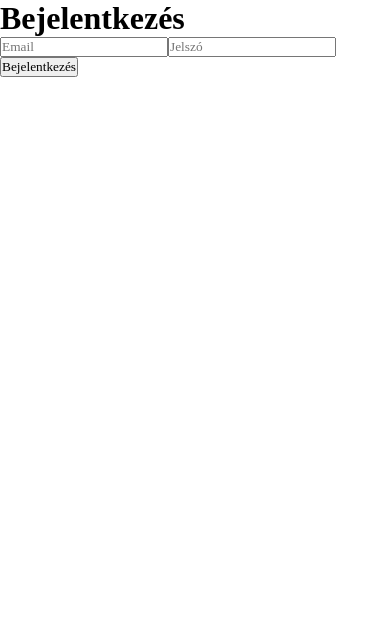
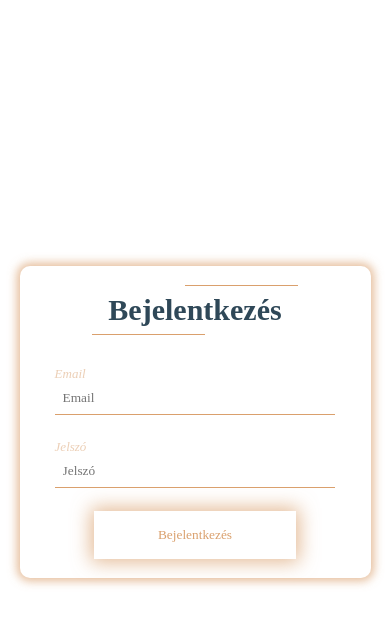
Before and after one commit to palyikris/dreamcomplex, a Next.js app: page /auth/login in a window 390 px wide. Shown: the top 624 px of the page. Built offline with nearby package versions, Linux system fonts and the light colour scheme; a web font is replaced by a local one.

Commit message:
login and reservations styling done

```diff
--- a/app/auth/login/page.js
+++ b/app/auth/login/page.js
@@ -1,7 +1,12 @@
 "use client";
 
 import AuthPage from "@/components/auth/page";
+import styles from "./page.module.css";
 
 export default function LoginPage() {
-  return <AuthPage isLogin={true} />;
+  return (
+    <div className={styles.container}>
+      <AuthPage isLogin={true} />
+    </div>
+  );
 }
--- /dev/null
+++ b/app/auth/login/page.module.css
@@ -0,0 +1,8 @@
+.container {
+  display: flex;
+  justify-content: center;
+  align-items: center;
+  width: 100%;
+  flex-direction: row;
+  height: 100vh;
+}/*# sourceMappingURL=page.module.css.map */
--- /dev/null
+++ b/app/auth/login/page.module.scss
@@ -0,0 +1,7 @@
+@import "../../../uniform/style.module";
+
+
+.container {
+    @include centerDiv(row);
+    height: 100vh;
+}
--- a/app/reservations/page.js
+++ b/app/reservations/page.js
@@ -40,7 +40,7 @@ export default function ReservationsPage() {
 
   return (
     <div className={styles.container}>
-      <button className={styles.logout}>
+      <button className={styles.logout} onClick={handleLogout}>
         <svg
           xmlns="http://www.w3.org/2000/svg"
           viewBox="0 0 24 24"
--- a/app/reservations/page.module.css
+++ b/app/reservations/page.module.css
@@ -114,7 +114,7 @@
   color: white;
 }
 .container .typeTitle {
-  font-size: 20px;
+  font-size: 30px;
   color: #2f4858;
   position: relative;
   margin-right: 5rem;
--- a/app/reservations/page.module.scss
+++ b/app/reservations/page.module.scss
@@ -83,7 +83,7 @@
     }
 
     .typeTitle {
-        @include MyTitle(20px);
+        @include MyTitle(30px);
         margin: 0;
         margin-top: 10vmin;
     }
--- a/components/auth/page.js
+++ b/components/auth/page.js
@@ -7,6 +7,7 @@ import {
 import { useState } from "react";
 import { useRouter } from "next/navigation";
 import { auth } from "@/firebaseConfig";
+import styles from "./page.module.css";
 
 export default function AuthPage(props) {
   let router = useRouter();
@@ -47,20 +48,27 @@ export default function AuthPage(props) {
         onSubmit={e => {
           handleAuth(e, true);
         }}
+        className={styles.form}
       >
         <h1>Bejelentkezés</h1>
+        <div className={styles.input}>
+          <p htmlFor="">Email</p>
           <input
             type="text"
             placeholder="Email"
             value={email}
             onChange={event => setEmail(event.target.value)}
           />
+        </div>
+        <div className={styles.input}>
+          <p htmlFor="">Jelszó</p>
           <input
             type="password"
             placeholder="Jelszó"
             value={password}
             onChange={event => setPassword(event.target.value)}
           />
+        </div>
         <button type="submit">Bejelentkezés</button>
         <p>
           {error}
--- /dev/null
+++ b/components/auth/page.module.css
@@ -0,0 +1,186 @@
+.form {
+  display: flex;
+  justify-content: center;
+  align-items: center;
+  width: 100%;
+  flex-direction: row;
+  margin: 1rem 0;
+  display: flex;
+  justify-content: center;
+  align-items: center;
+  width: 100%;
+  flex-direction: column;
+  box-shadow: 0 0 10px 3px rgba(218, 160, 109, 0.7);
+  width: 50%;
+  border-radius: 10px;
+  padding: 5vmin 0;
+}
+.form svg {
+  width: 2rem;
+  margin-right: 1rem;
+  color: #daa06d;
+}
+.form .input {
+  display: flex;
+  justify-content: center;
+  align-items: center;
+  width: 100%;
+  flex-direction: column;
+  width: 60%;
+}
+.form .input p {
+  width: 100%;
+  text-align: left;
+  color: rgba(218, 160, 109, 0.5);
+  font-size: small;
+  font-style: italic;
+}
+.form .input input {
+  width: 100%;
+  padding: 0.5rem;
+  border: none;
+  border-bottom: 1.5px solid #daa06d;
+  color: #daa06d;
+}
+.form h1 {
+  font-size: 60px;
+  color: #2f4858;
+  position: relative;
+  margin-right: 5rem;
+  padding: 0.5rem 1rem;
+  margin: 0;
+  margin-bottom: 10vmin;
+}
+.form h1::before {
+  content: "";
+  position: absolute;
+  z-index: 10;
+  width: 55%;
+  right: 0;
+  top: 0;
+  background-color: #daa06d;
+  height: 1px;
+}
+.form h1::after {
+  content: "";
+  position: absolute;
+  z-index: 10;
+  width: 55%;
+  left: 0;
+  bottom: 0;
+  background-color: #daa06d;
+  height: 1px;
+}
+.form div {
+  margin: 3vmin 0;
+}
+.form button {
+  margin-top: 3vmin;
+  background-color: transparent;
+  border: none;
+  position: relative;
+  padding: 1rem 4rem;
+  color: #daa06d;
+  transition: all 0.6s;
+}
+.form button::after {
+  content: "";
+  position: absolute;
+  z-index: -1;
+  top: 0;
+  left: 0;
+  width: 100%;
+  height: 100%;
+  box-shadow: 0px 0px 19px 3px rgba(218, 160, 109, 0.75);
+  transition: all 0.6s;
+}
+.form button:hover {
+  color: white;
+  cursor: pointer;
+}
+.form button:hover::after {
+  background-color: #daa06d;
+  transform: skewX(-10deg);
+  box-shadow: none;
+}
+
+@media only screen and (max-width: 1010px) {
+  .form h1 {
+    font-size: 40px;
+    color: #2f4858;
+    position: relative;
+    margin-right: 5rem;
+    padding: 0.5rem 1rem;
+    margin: 0;
+    margin-bottom: 5vmin;
+  }
+  .form h1::before {
+    content: "";
+    position: absolute;
+    z-index: 10;
+    width: 55%;
+    right: 0;
+    top: 0;
+    background-color: #daa06d;
+    height: 1px;
+  }
+  .form h1::after {
+    content: "";
+    position: absolute;
+    z-index: 10;
+    width: 55%;
+    left: 0;
+    bottom: 0;
+    background-color: #daa06d;
+    height: 1px;
+  }
+}
+@media only screen and (max-width: 675px) {
+  .form {
+    width: 80%;
+  }
+  .form h1 {
+    margin: 0;
+    margin-bottom: 5vmin;
+  }
+  .form .input {
+    width: 80%;
+  }
+}
+@media only screen and (max-width: 420px) {
+  .form {
+    width: 90%;
+  }
+  .form h1 {
+    font-size: 30px;
+    color: #2f4858;
+    position: relative;
+    margin-right: 5rem;
+    padding: 0.5rem 1rem;
+    margin: 0;
+    margin-bottom: 5vmin;
+  }
+  .form h1::before {
+    content: "";
+    position: absolute;
+    z-index: 10;
+    width: 55%;
+    right: 0;
+    top: 0;
+    background-color: #daa06d;
+    height: 1px;
+  }
+  .form h1::after {
+    content: "";
+    position: absolute;
+    z-index: 10;
+    width: 55%;
+    left: 0;
+    bottom: 0;
+    background-color: #daa06d;
+    height: 1px;
+  }
+  .form .input {
+    width: 80%;
+  }
+}/*# sourceMappingURL=page.module.css.map */
--- /dev/null
+++ b/components/auth/page.module.scss
@@ -0,0 +1,70 @@
+@import "../../uniform/style.module";
+
+
+.form {
+    @include DataSection();
+
+    @include centerDiv(column);
+    box-shadow: 0 0 10px 3px rgba($main, 0.7);
+    width: 50%;
+    border-radius: 10px;
+    padding: 5vmin 0;
+
+    h1 {
+        @include MyTitle(60px);
+        margin: 0;
+        margin-bottom: 10vmin;
+    }
+
+    div {
+        margin: 3vmin 0;
+    }
+
+    button {
+        margin-top: 3vmin;
+        @include MyButton();
+    }
+}
+
+@media only screen and (max-width: 1010px) {
+    .form {
+        h1 {
+            @include MyTitle(40px);
+            margin: 0;
+            margin-bottom: 5vmin;
+        }
+    }
+}
+
+@media only screen and (max-width: 675px) {
+    .form {
+        width: 80%;
+
+        h1 {
+            margin: 0;
+            margin-bottom: 5vmin;
+        }
+
+        .input {
+            width: 80%;
+        }
+
+    }
+}
+
+@media only screen and (max-width: 420px) {
+    .form {
+        width: 90%;
+
+        h1 {
+            @include MyTitle(30px);
+            margin: 0;
+            margin-bottom: 5vmin;
+        }
+
+        .input {
+            width: 80%;
+        }
+
+    }
+}
```
Also changed, not shown: 2 other files (tests, documents, lock files or other folders). Lines whose indentation alone changed are shown as unchanged.
